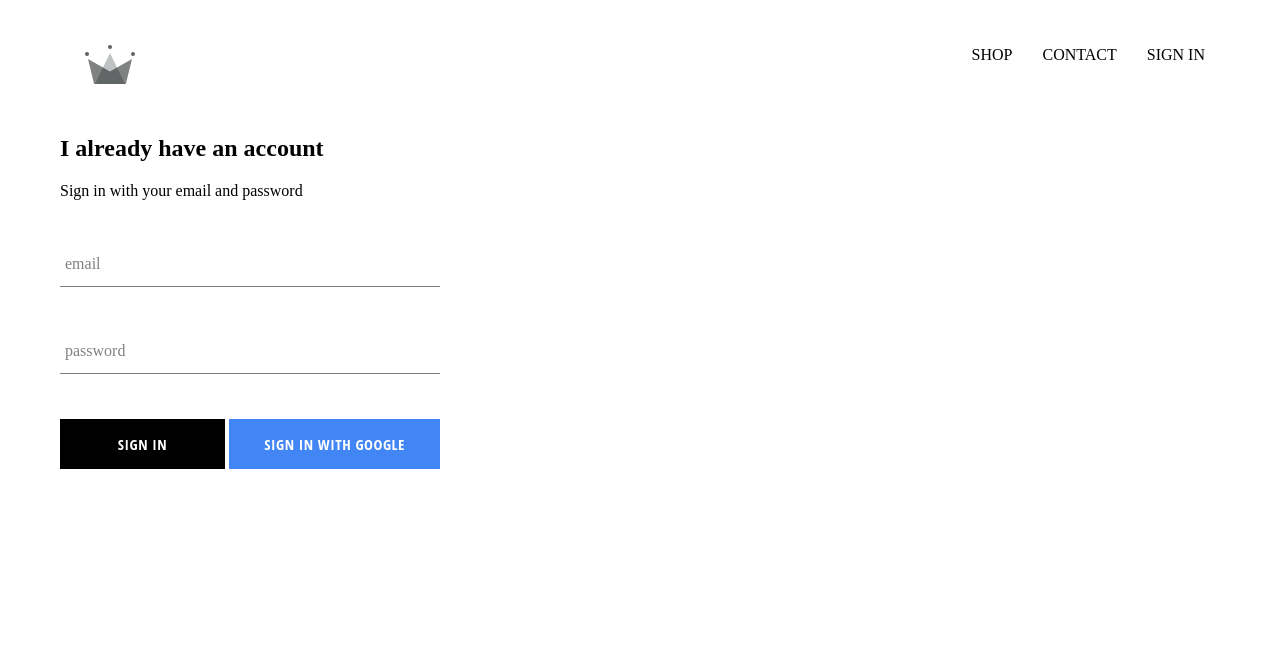
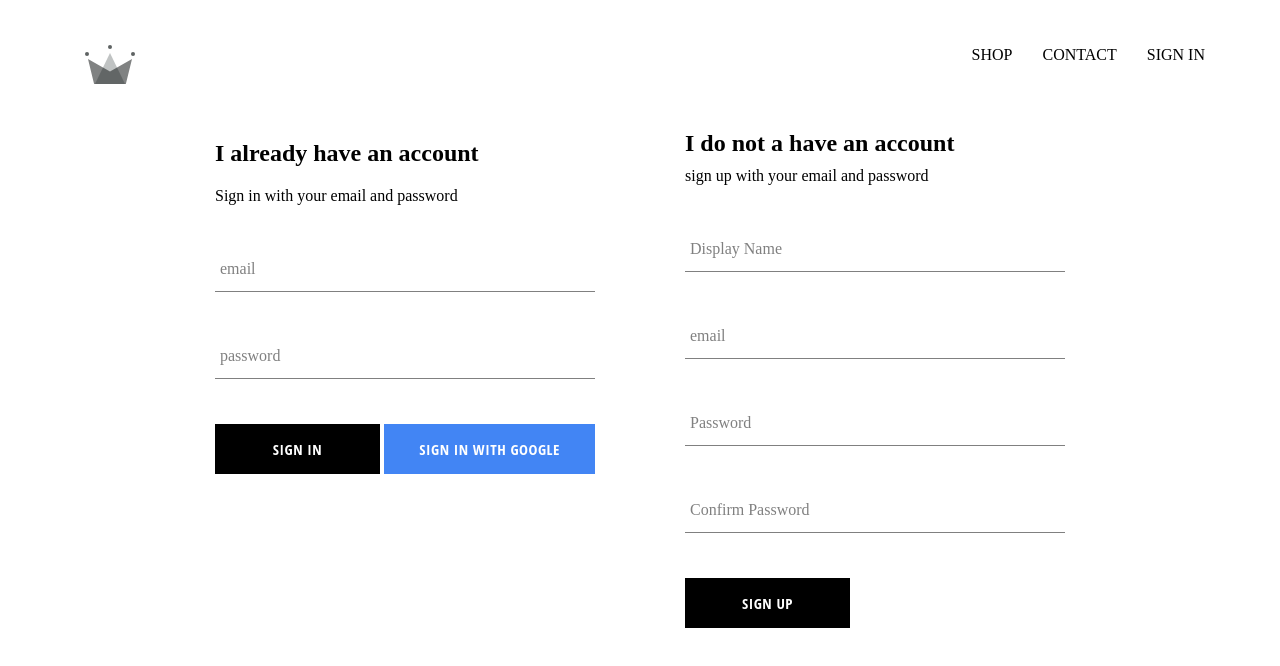
Before and after one commit to DeJaFUU/shopping, a React (Create React App) app: page /signin in a window 1280 px wide. Shown: the top 666 px of the page. Built offline with nearby package versions, Linux system fonts and the light colour scheme; no server answers.

Commit message:
Firebase implementation finished and added sign-up

```diff
--- a/src/App.js
+++ b/src/App.js
@@ -31,10 +31,11 @@
             id: snapShot.id,
             ...snapShot.data()
           }
-        }, () => { console.log(this.state);}
-        )
+        })
+        console.log(this.state);
       });
     }
+
     this.setState({ currentUser : userAuth });
     });
   }
--- /dev/null
+++ b/src/components/sign-up/sign-up.jsx
@@ -0,0 +1,107 @@
+import React from "react";
+
+import FormInput from '../form-input/form-input';
+
+import { auth, createUserProfileDocument } from '../../firebase/firebase.utils'
+
+import './sign-up.styles.scss';
+import CostumButton from "../costum-button/costum-button";
+
+class SignUp extends React.Component {
+    constructor(){
+        super();
+
+        this.state = {
+            displayName: '',
+            email: '',
+            password: '',
+            confirmPassword: ''
+        };
+    }
+
+    handleSubmit = async event => {
+        event.preventDefault();
+
+        const { displayName, email, password, confirmPassword} = this.state;
+
+        if(password !== confirmPassword){
+            alert("passwords don't match");
+            return;
+        }
+
+        try {
+            const {user} = await auth.createUserWithEmailAndPassword(email, password);
+
+            await createUserProfileDocument(user, {displayName});
+
+            this.setState({
+            displayName: '',
+            email: '',
+            password: '',
+            confirmPassword: ''
+            })
+        } catch(error){
+            console.error(error);
+        }
+    };
+
+    handleChange = event => {
+        const {name, value} = event.target;
+
+        this.setState({ [name]: value})
+    }
+
+
+    render() {
+        const { displayName, email, password, confirmPassword} = this.state;
+        return (
+            <div className="sign-up">
+                <h2 className="title">I do not a have an account</h2>
+                <span>sign up with your email and password</span>
+                <form onSubmit={this.handleSubmit} className="sign-up-form">
+                    <FormInput
+                        type='text'
+                        name='displayName'
+                        value={displayName}
+                        onChange={this.handleChange}
+                        label='Display Name'
+                        required
+                        >
+                    </FormInput>
+                    <FormInput
+                        type='email'
+                        name='email'
+                        value={email}
+                        onChange={this.handleChange}
+                        label='email'
+                        required
+                        >
+                    </FormInput>
+                    <FormInput
+                        type='password'
+                        name='password'
+                        value={password}
+                        onChange={this.handleChange}
+                        label='Password'
+                        required
+                        >
+                    </FormInput>
+                    <FormInput
+                        type='password'
+                        name='confirmPassword'
+                        value={confirmPassword}
+                        onChange={this.handleChange}
+                        label='Confirm Password'
+                        required
+                        >
+                    </FormInput>
+                    <CostumButton type='submit'>
+                        SIGN UP
+                    </CostumButton>
+                </form>
+            </div>
+        )
+    }
+}
+
+export default SignUp;
--- /dev/null
+++ b/src/components/sign-up/sign-up.styles.scss
@@ -0,0 +1,9 @@
+.sign-up{
+    display: flex;
+    flex-direction: column;
+    width: 380px;
+
+    .title{
+        margin: 10px 0;
+    }
+}
--- a/src/pages/sign-in-and-sign-up/sign-in-and-sign-up.jsx
+++ b/src/pages/sign-in-and-sign-up/sign-in-and-sign-up.jsx
@@ -1,12 +1,14 @@
 import React from 'react';
 
-import SignIn from '../../components/sign-in/sign-in'
+import SignIn from '../../components/sign-in/sign-in';
+import SignUp from '../../components/sign-up/sign-up';
 
 import './sign-in-and-sign-up.styles.scss'
 
 const SignInAndSignUpPage = () => (
     <div className="sign-in-and-sign-up">
         <SignIn />
+        <SignUp />
     </div>
 );
 
--- a/src/pages/sign-in-and-sign-up/sign-in-and-sign-up.styles.scss
+++ b/src/pages/sign-in-and-sign-up/sign-in-and-sign-up.styles.scss
@@ -0,0 +1,6 @@
+.sign-in-and-sign-up{
+    width: 850px;
+    display: flex;
+    justify-content: space-between;
+    margin: 30px auto;
+}
```
